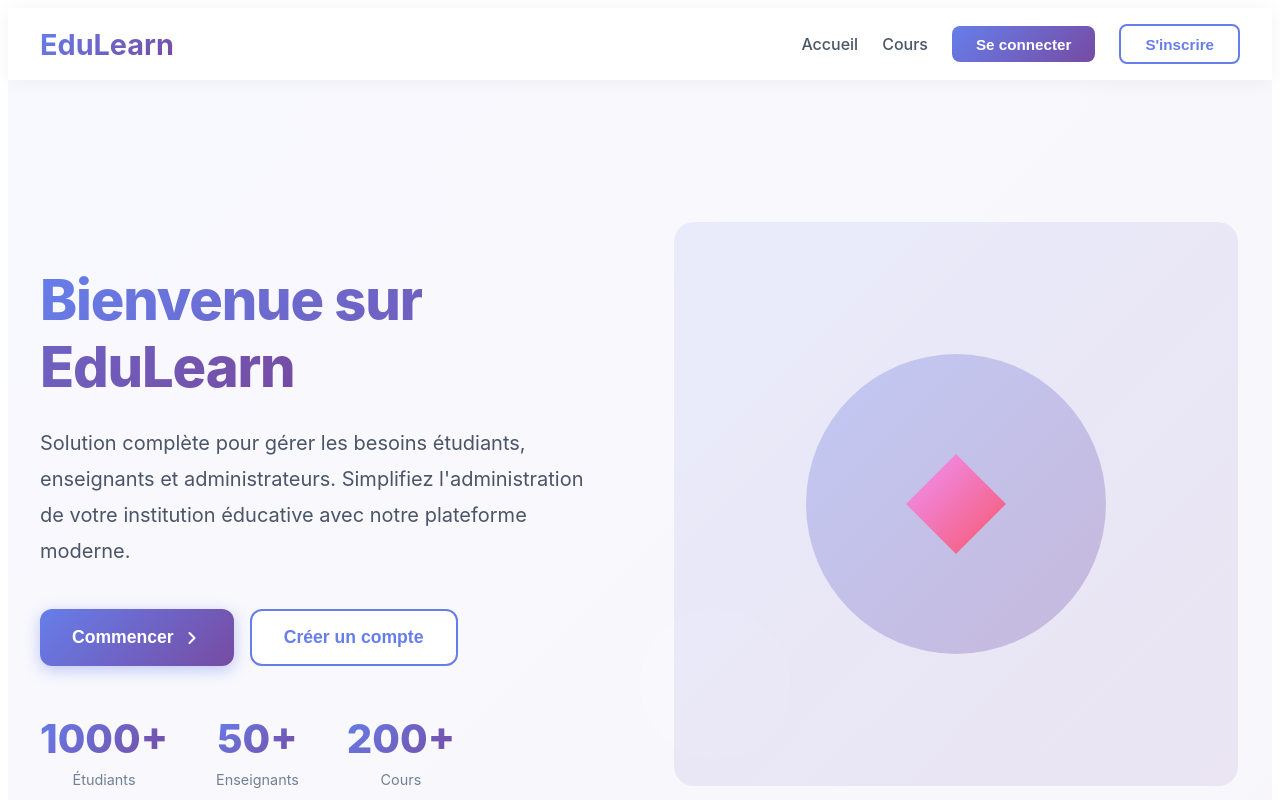
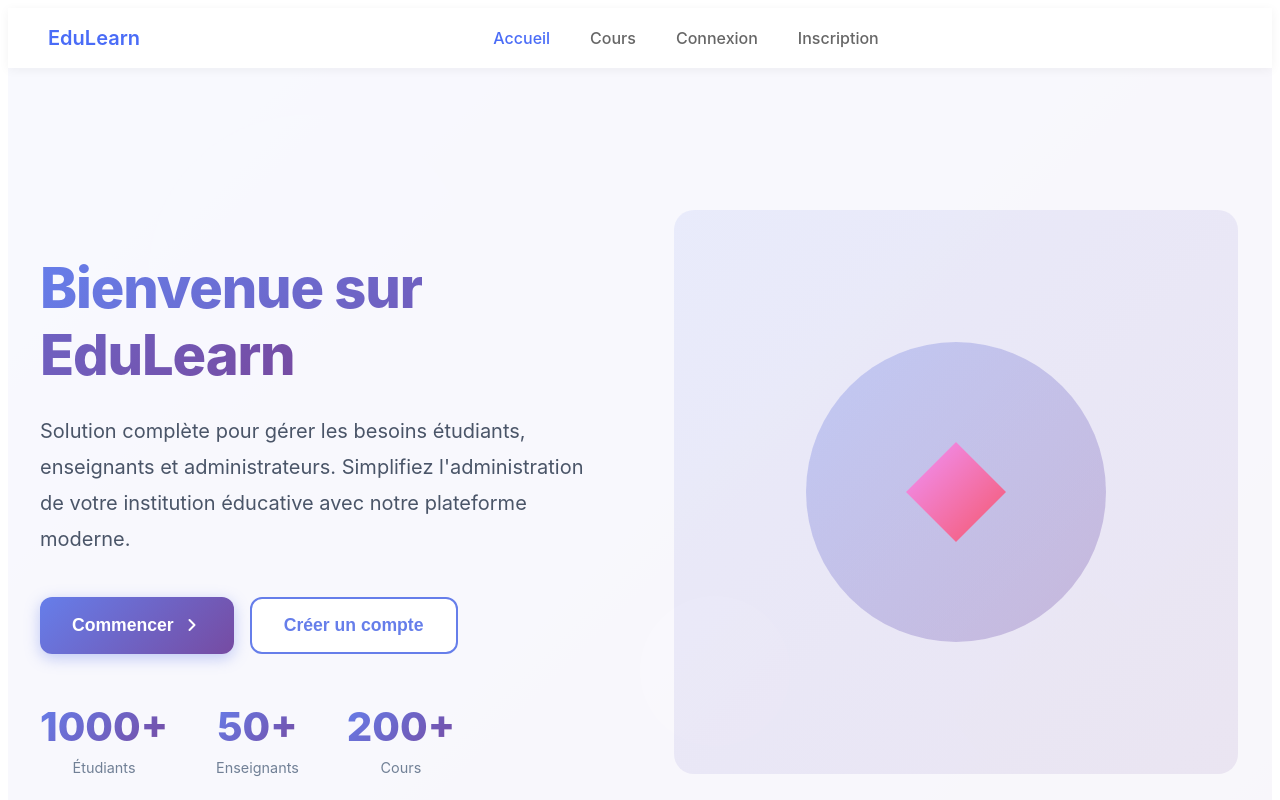
Before and after one commit to maissen/edulearn_frontend, an Angular app: page /home in a window 1280 px wide. Shown: the top 800 px of the page. Built offline with nearby package versions, Linux system fonts and the light colour scheme.

Commit message:
Enhance design of navbar

```diff
--- a/src/app/home/home.component.html
+++ b/src/app/home/home.component.html
@@ -1,18 +1,5 @@
 <div class="landing-page">
-  <!-- Navigation Header -->
-  <nav class="navbar">
-    <div class="nav-container">
-      <div class="logo">
-        <h2>EduLearn</h2>
-      </div>
-      <div class="nav-links">
-        <a routerLink="/home" class="nav-link">Accueil</a>
-        <a routerLink="/courses" class="nav-link">Cours</a>
-        <button class="nav-button" (click)="goToLogin()">Se connecter</button>
-        <button class="nav-button secondary" (click)="goToRegister()">S'inscrire</button>
-      </div>
-    </div>
-  </nav>
+  <app-navbar></app-navbar>
 
   <!-- Hero Section -->
   <section class="hero-section">
--- a/src/app/home/home.component.ts
+++ b/src/app/home/home.component.ts
@@ -3,11 +3,12 @@ import { Router, RouterModule } from '@angular/router';
 import { CommonModule } from '@angular/common';
 import { AuthService } from '../../services/auth.service';
 import { FooterComponent } from '../shared/footer/footer';
+import { NavbarComponent } from '../shared/navbar/navbar';
 
 @Component({
   selector: 'app-home',
   standalone: true,
-  imports: [CommonModule, RouterModule, FooterComponent],
+  imports: [CommonModule, RouterModule, FooterComponent, NavbarComponent],
   templateUrl: './home.component.html',
   styleUrls: ['./home.component.css']
 })
--- a/src/app/shared/navbar/navbar.html
+++ b/src/app/shared/navbar/navbar.html
@@ -25,9 +25,16 @@
       <a routerLink="/admin/courses" routerLinkActive="active">Courses</a>
       <a routerLink="/admin/exams" routerLinkActive="active">Exams</a>
     </ng-container>
+
+    <ng-container *ngIf="!isStudent() && !isTeacher() && !isAdmin()">
+      <a routerLink="/home" routerLinkActive="active">Accueil</a>
+      <a routerLink="/courses" routerLinkActive="active">Cours</a>
+      <a routerLink="/login" routerLinkActive="active">Connexion</a>
+      <a routerLink="/signup" routerLinkActive="active">Inscription</a>
+    </ng-container>
   </div>
   <div class="nav-actions">
     <div class="user-avatar" *ngIf="userName">{{ userName.charAt(0).toUpperCase() }}</div>
-    <button class="logout-btn" (click)="logout()">Déconnecter</button>
+    <button class="logout-btn" *ngIf="userName" (click)="logout()">Déconnecter</button>
   </div>
 </nav>
```
